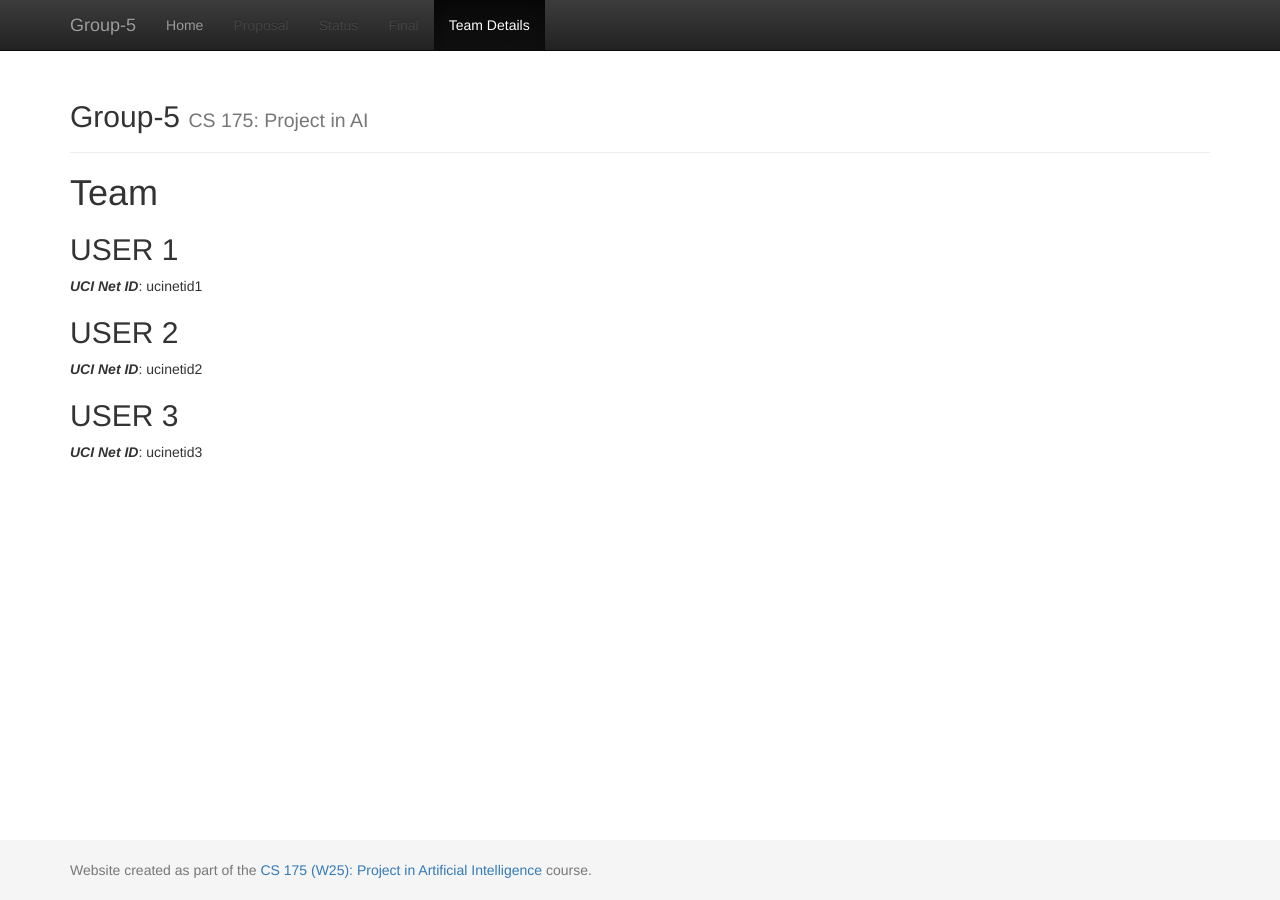
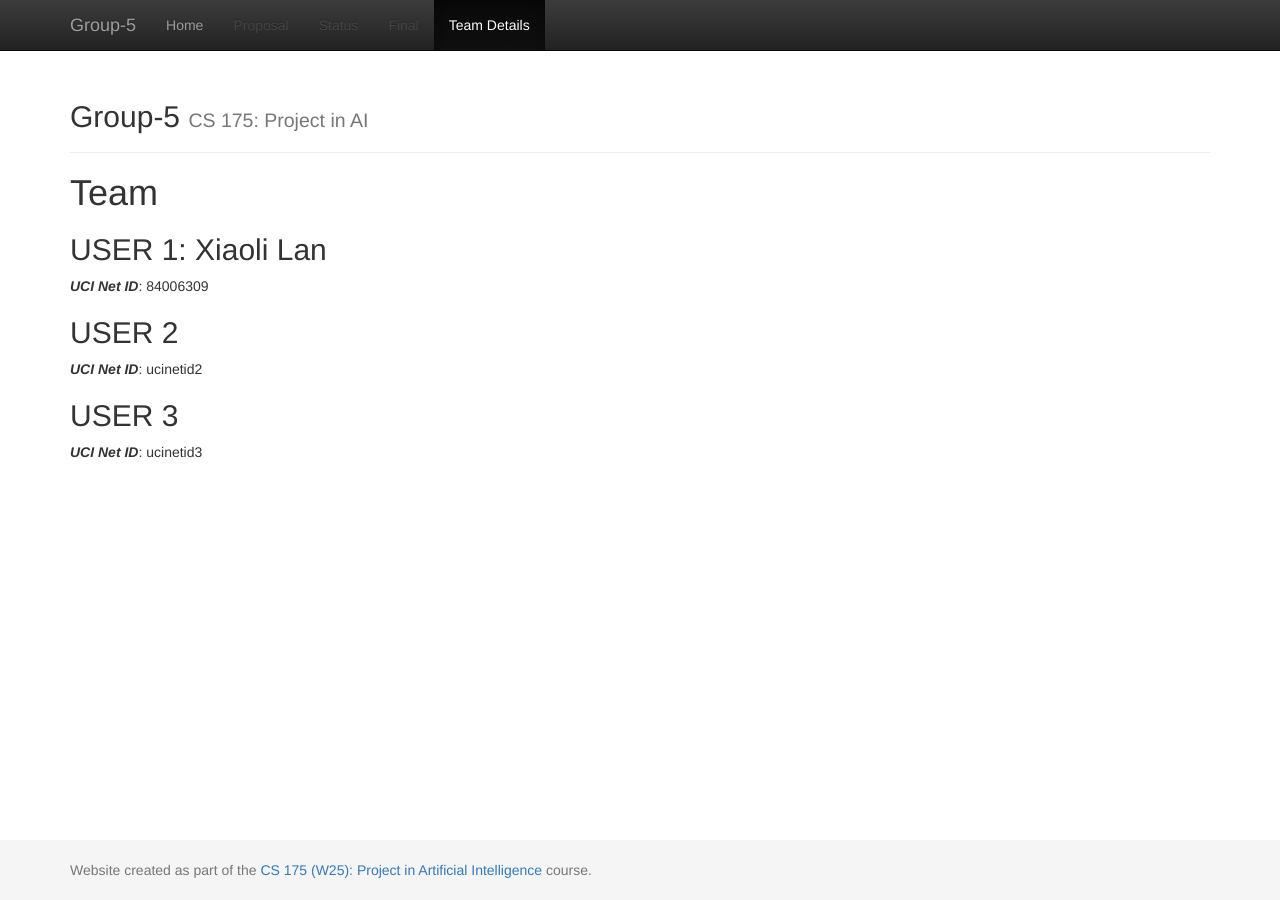
Before and after one commit to Xiaoli-Catherine/ChessBots, a Jekyll site: the page built from docs/team.md, in a window 1280 px wide. Built offline with Jekyll 4.4.1, drawn with Linux system fonts in a browser that asks for light colours.

Commit message:
Update team.md

```diff
--- a/docs/team.md
+++ b/docs/team.md
@@ -6,8 +6,8 @@ title:  Team
 # {{ page.title }}
 
 
-## USER 1
-***UCI Net ID***: ucinetid1
+## USER 1: Xiaoli Lan
+***UCI Net ID***: 84006309
 
 ## USER 2
 ***UCI Net ID***: ucinetid2
```
